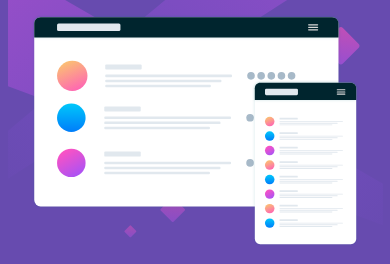
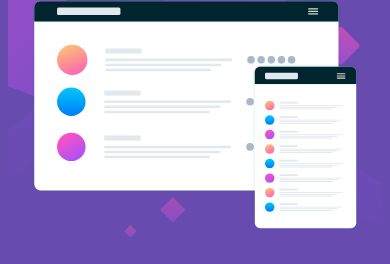
Before and after one commit to terhemeniorwua-png/hundle-landing-page, a website: page index.html in a window 390 px wide. Shown: the part 135-399 px from the top of the page. Drawn offline with Linux system fonts and the light colour scheme.

Commit message:
adjust the main padding top

```diff
--- a/index.html
+++ b/index.html
@@ -15,7 +15,7 @@
     </head>
     <main class="md:grid md:grid-cols-2 lg:pt-16">
         <div>
-            <img src="images/illustration-mockups.svg" alt="" class="w-full max-md:m-auto md:w-[90%]  max-md:pt-16 h-full">
+            <img src="images/illustration-mockups.svg" alt="" class="w-full max-md:m-auto md:w-[90%]  max-md:pt-12 h-full">
         </div>
        <div class="max-md:text-center space-y-5 lg:text-left text-white max-md:pt-9">
          <h1 class="text-4xl lg:w-[60%] leading-12 font-black max-md:pb-5 lg:pt-10">
```
Also changed, not shown: src/output.css.
